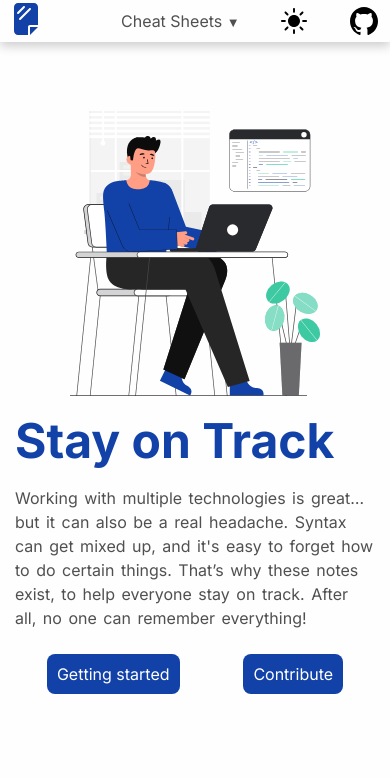
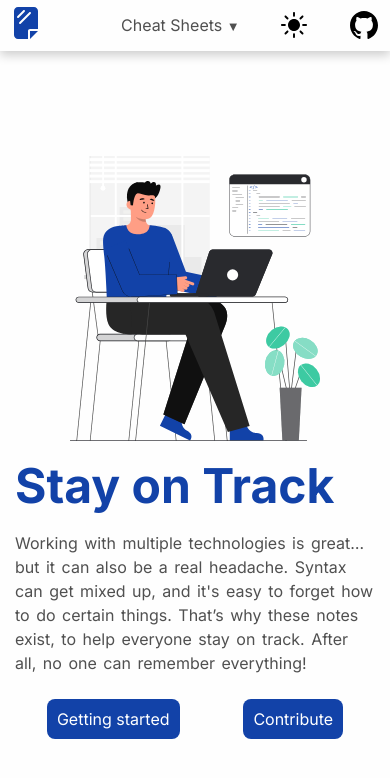
Before and after one commit to EIC95/ScriptSheets, a React (Vite) app: page / in a window 390 px wide. Shown: the top 778 px of the page. Built offline with nearby package versions, Linux system fonts and the light colour scheme.

Commit message:
fix mobile css

```diff
--- a/src/components/content/content.css
+++ b/src/components/content/content.css
@@ -2,7 +2,7 @@
     width: 100%;
     border-left: solid 1px var(--accent);
     border-right: solid 1px var(--accent);
-    height: 95vh;
+    height: 94vh;
     overflow-y: auto;
     overflow-x: hidden;
     padding: 28px 15px;
@@ -90,7 +90,7 @@ table{
 @media (min-width: 768px) {
     .content{
         padding: 28px 50px;
-        height: 94vh;
+        height: 93vh;
     }
 }
 
--- a/src/components/home/home.css
+++ b/src/components/home/home.css
@@ -1,5 +1,5 @@
 .home{
-    height: 95vh;
+    height: 94vh;
     overflow-y: auto;
     overflow-x: hidden;
     padding-left: 15px;
@@ -9,8 +9,8 @@
 .hero {
     display: flex;
     flex-direction: column-reverse;
-    height: 95vh;
-    padding-bottom: 125px;
+    height: 100%;
+    justify-content: center;
 }
 
 .hero img{
@@ -43,10 +43,6 @@
 .cta-container{
     display: flex;
     justify-content: space-around;
-
-}
-
-.home{
 
 }
 
@@ -87,32 +83,16 @@ hr{
     margin-top: 2rem;
 }
 
-@media (min-width: 375px) {
-    .hero{
-        padding-bottom: 150px;
-    }
-}
-
-@media (min-width: 425px) {
-    .hero{
-        padding-bottom: 175px;
-    }
-}
-
 @media (min-width: 768px) {
     .home{
         padding-left: 50px;
         padding-right: 50px;
-        height: 94vh;
+        height: 93vh;
     }
 
     .cta-container{
         justify-content: space-between;
         width: 40%;
-    }
-
-    .hero{
-        padding-bottom: 200px;
     }
 
     .hero img{
--- a/src/components/navbar/Bar.jsx
+++ b/src/components/navbar/Bar.jsx
@@ -19,7 +19,7 @@ function Bar(){
     };
 
     return (
-        <FaBars className={'bar'} onClick={toggle}/>
+        <FaBars className={'bar'} size={22} onClick={toggle}/>
     )
 }
 
--- a/src/components/navbar/Navbar.css
+++ b/src/components/navbar/Navbar.css
@@ -3,7 +3,7 @@ nav{
     display: flex;
     justify-content: space-between;
     align-items: center;
-    height: 5vh;
+    height: 6vh;
     box-shadow: var(--shadow);
 }
 
@@ -91,7 +91,7 @@ nav{
     }
 
     nav{
-        height:6vh;
+        height:7vh;
     }
 }
 
--- a/src/components/sidebar/sidebar.css
+++ b/src/components/sidebar/sidebar.css
@@ -1,7 +1,7 @@
 .sidebar{
     width: 75%;
     overflow-y: auto;
-    height: 95vh;
+    height: 94vh;
     padding: 35px 35px;
     overflow-x: hidden;
     position: absolute;
@@ -35,7 +35,7 @@
 @media (min-width: 768px){
     .sidebar{
        width: 50%;
-        height: 94vh;
+        height: 93vh;
     }
 }
 
```
